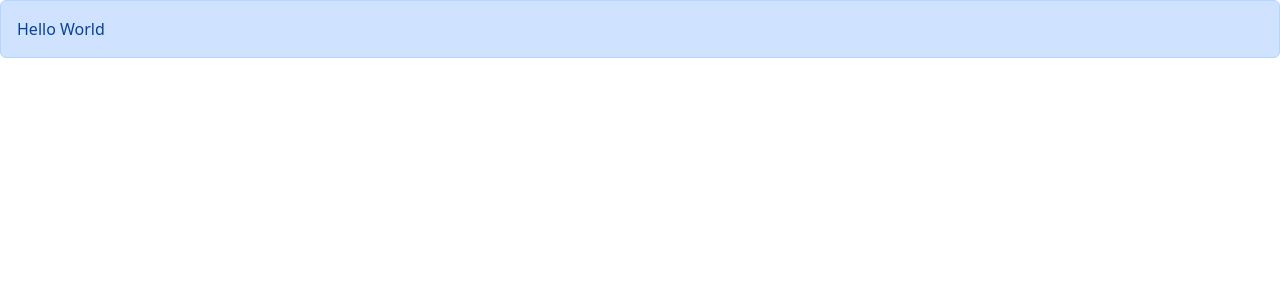
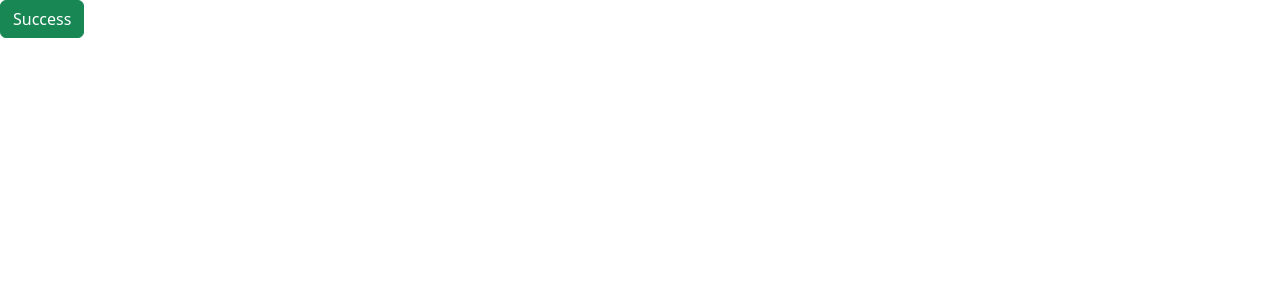
Before and after one commit to Sulav-Kharel/Report-creator, a React (Vite) app: page / in a window 1280 px wide. Shown: the top 300 px of the page. Built offline with nearby package versions, Linux system fonts and the light colour scheme.

Commit message:
removed unecessary files

```diff
--- a/src/App.tsx
+++ b/src/App.tsx
@@ -1,9 +1,9 @@
-import Alert from "./components/Alert";
+import Button from "./components/Button";
 
 function App() {
   return (
     <div>
-      <Alert>Hello World</Alert>
+      <Button></Button>
     </div>
   );
 }
--- a/src/components/Alert.tsx
+++ /dev/null
@@ -1,11 +0,0 @@
-import { ReactNode } from "react";
-
-interface Props {
-  children: ReactNode;
-}
-
-const Alert = ({ children }: Props) => {
-  return <div className="alert alert-primary">{children}</div>;
-};
-
-export default Alert;
--- a/src/components/Button.tsx
+++ b/src/components/Button.tsx
@@ -1,7 +1,16 @@
 import React from "react";
 
+// add type to buttons later
+interface Props {
+  btnType: string;
+}
+
 const Button = () => {
-  return <div>Button</div>;
+  return (
+    <button type="button" className="btn btn-success">
+      Success
+    </button>
+  );
 };
 
 export default Button;
```
Also changed, not shown: src/components/ListGroup.tsx (deleted, +0 -39 lines).
